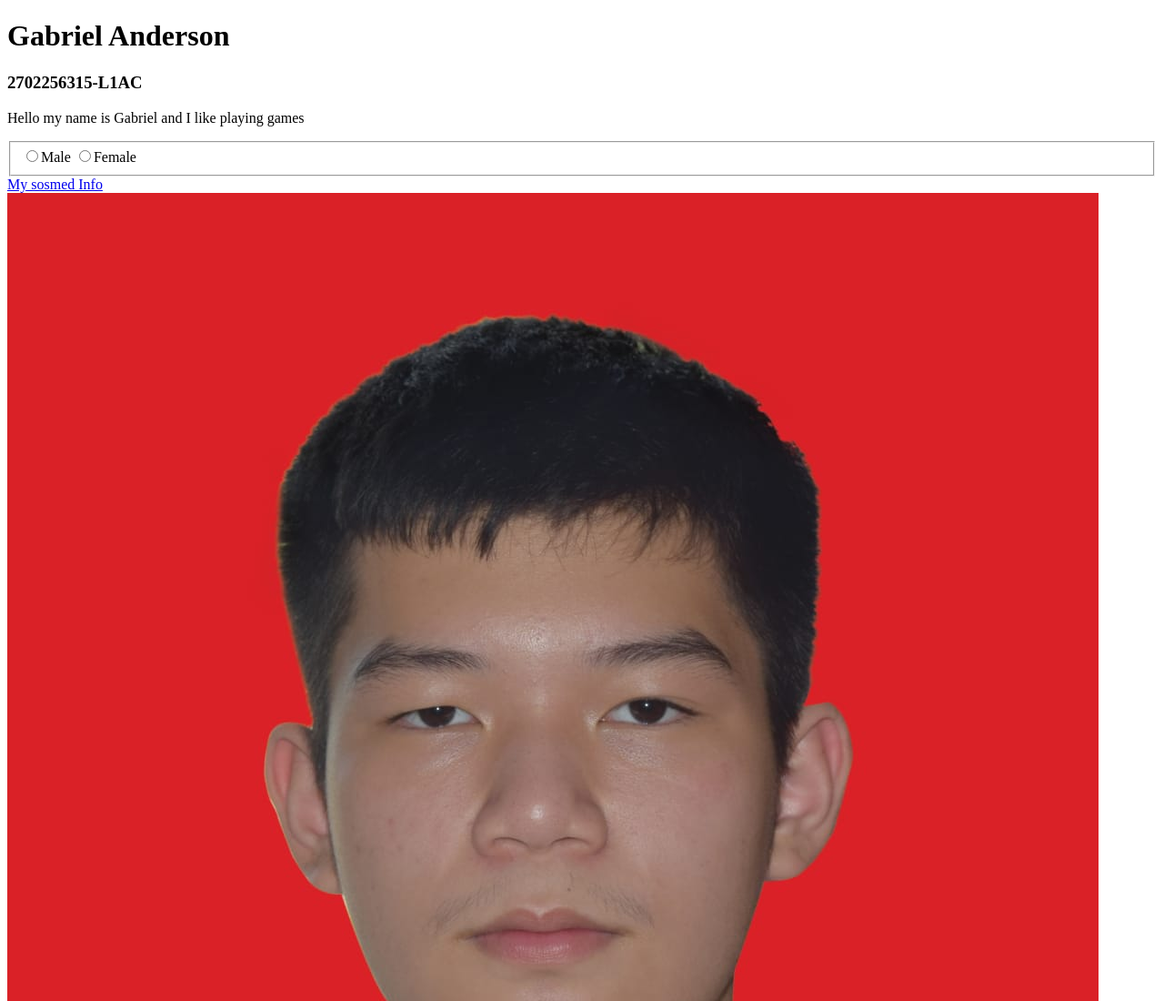
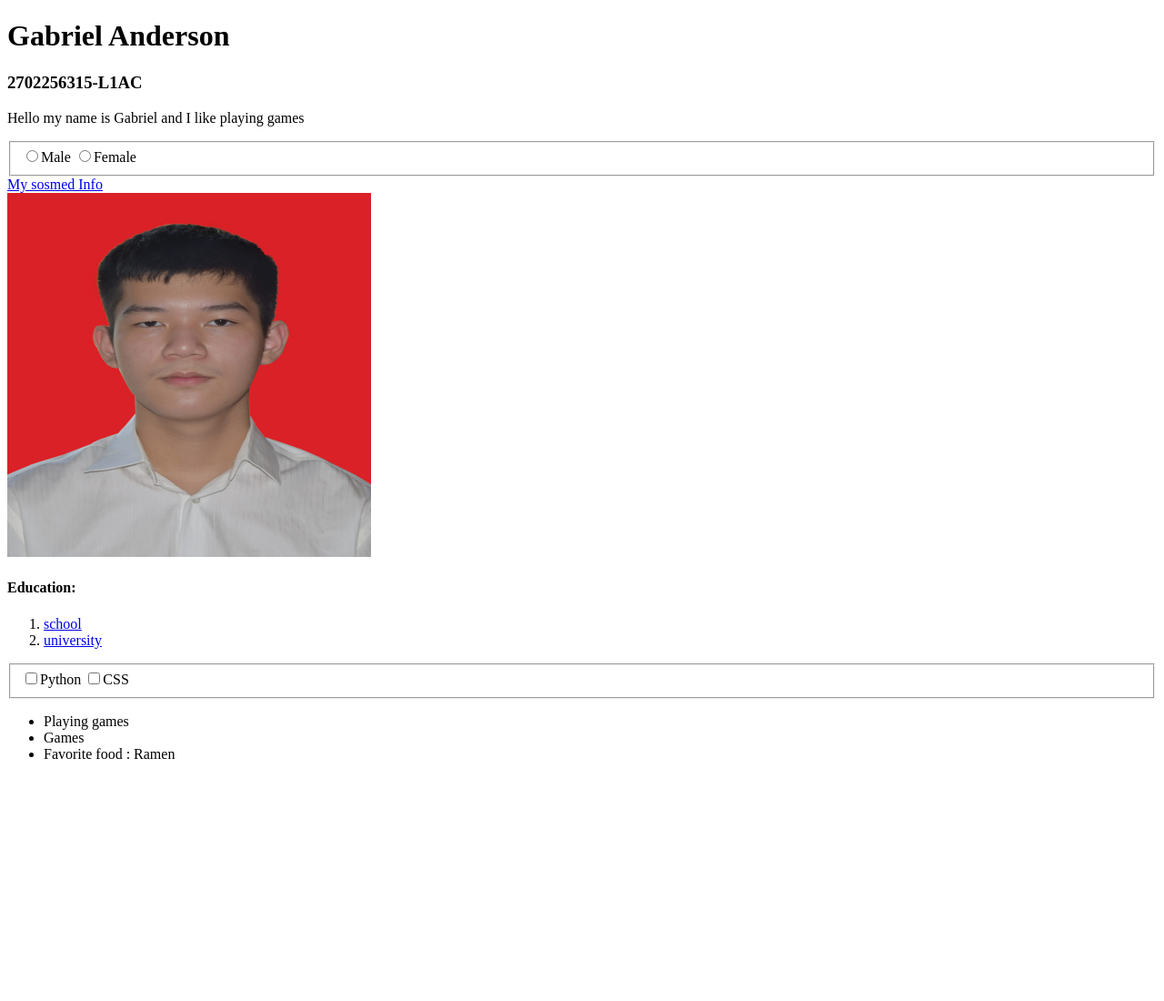
Before and after one commit to gamakagami/assignment1hci, a plain HTML site: page index.html in a window 1280 px wide. Shown: the top 1100 px of the page at 91% size. After the commit the page ends 854 px from the top, so only its background shows below. Drawn offline with Linux system fonts and the light colour scheme.

Commit message:
Update index.html

```diff
--- a/index.html
+++ b/index.html
@@ -16,7 +16,7 @@
     <section>
     <a href="https://instagram.com/gabriel_._anderson?igshid=OGQ5ZDc2ODk2ZA==">My sosmed Info</a>
     </section>
-    <img src="WhatsApp Image 2023-05-31 at 09.21.50_6a0c2fe7.jpg"  alt="Gabriel">
+    <img src="WhatsApp Image 2023-05-31 at 09.21.50_6a0c2fe7.jpg" height="400" width="400"  alt="Gabriel">
     <h4>Education:</h4>
     <ol>
         <li><a target="_blank" href="https://www.btbschool.org/">school</a></li>
```
